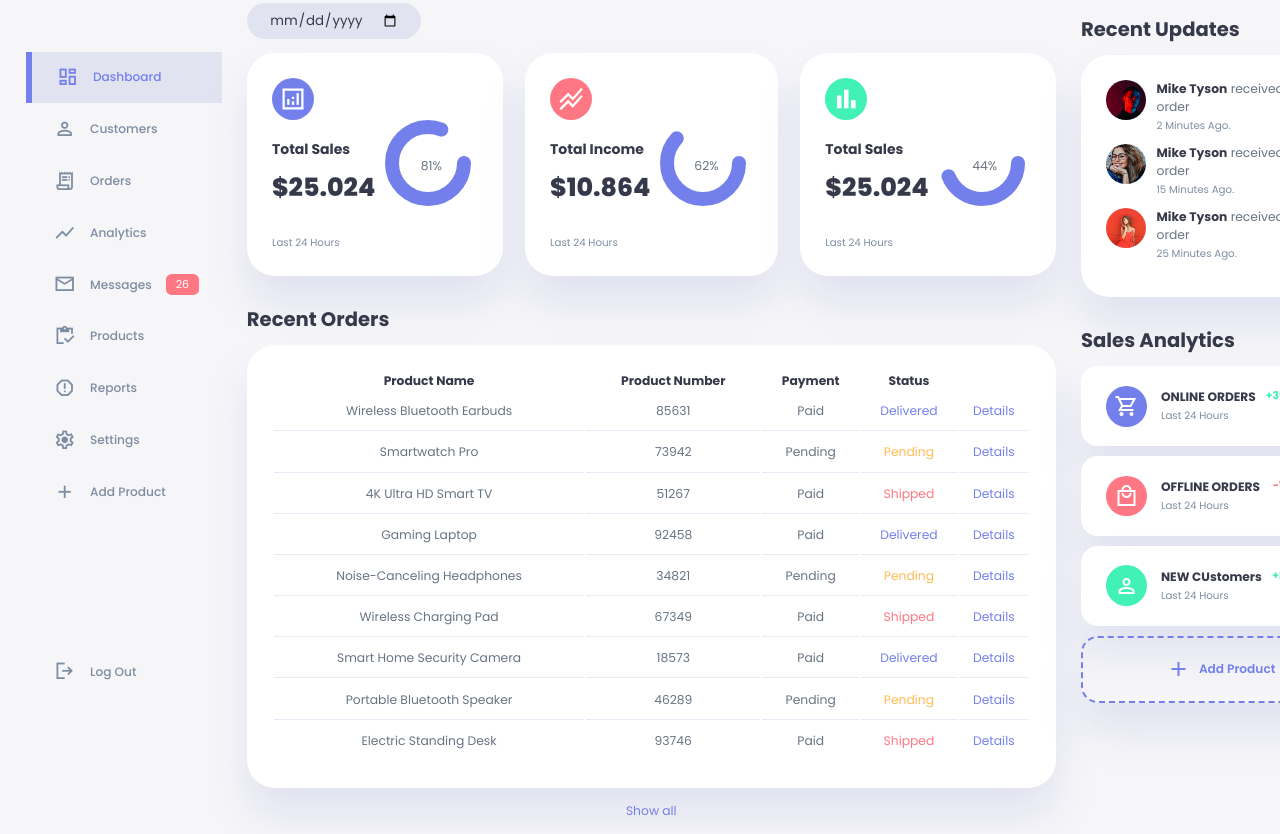
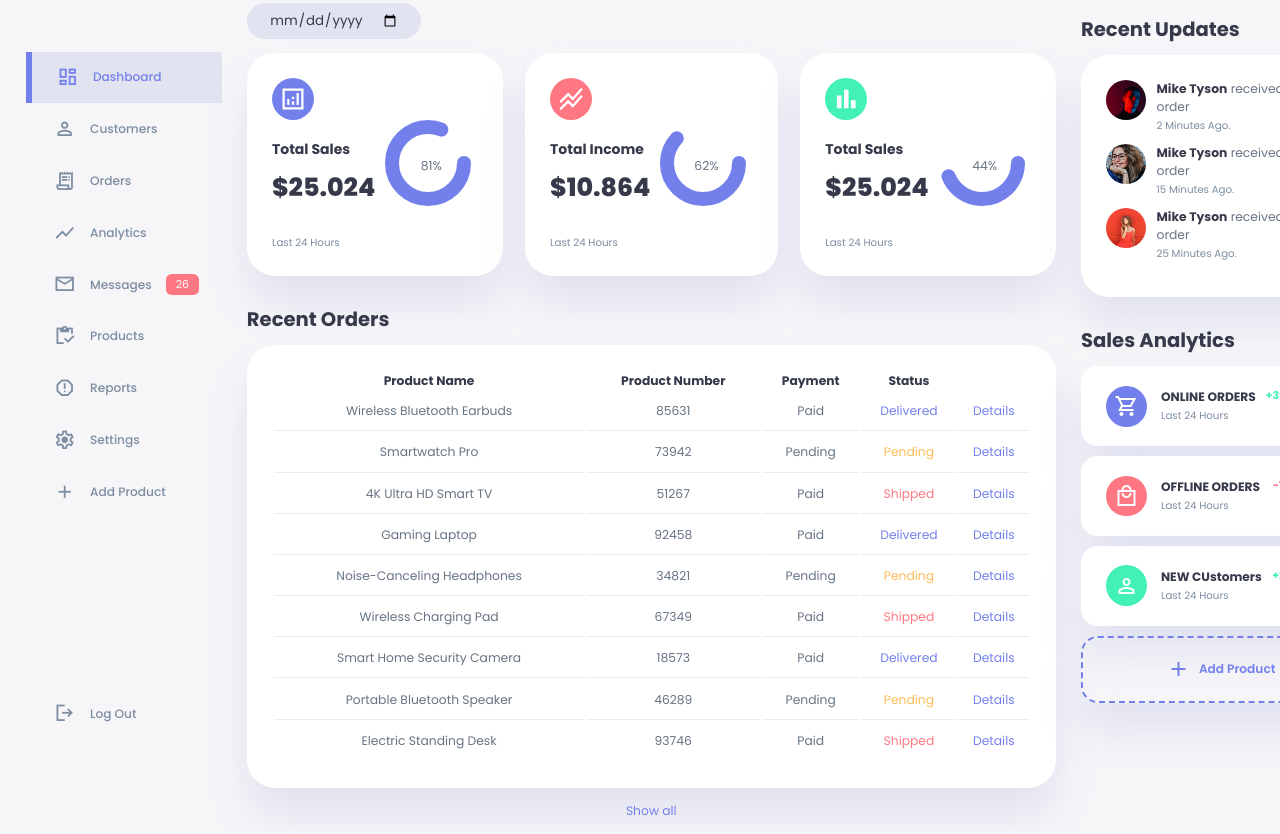
Before and after one commit to GehadAdel127/Responsive-Dashboard, a plain HTML site: page index.html in a window 1280 px wide. Shown: the part 60-894 px from the top of the page. Drawn offline with nearby package versions, Linux system fonts and the light colour scheme.

Commit message:
Update style.css

```diff
--- a/style.css
+++ b/style.css
@@ -150,7 +150,7 @@ aside .top{
 }
 .sideBar a:last-child{
     position: absolute;
-    bottom: 3rem;
+    bottom: 0rem;
     width: 100%;
 }
 .sideBar a.active{
```
